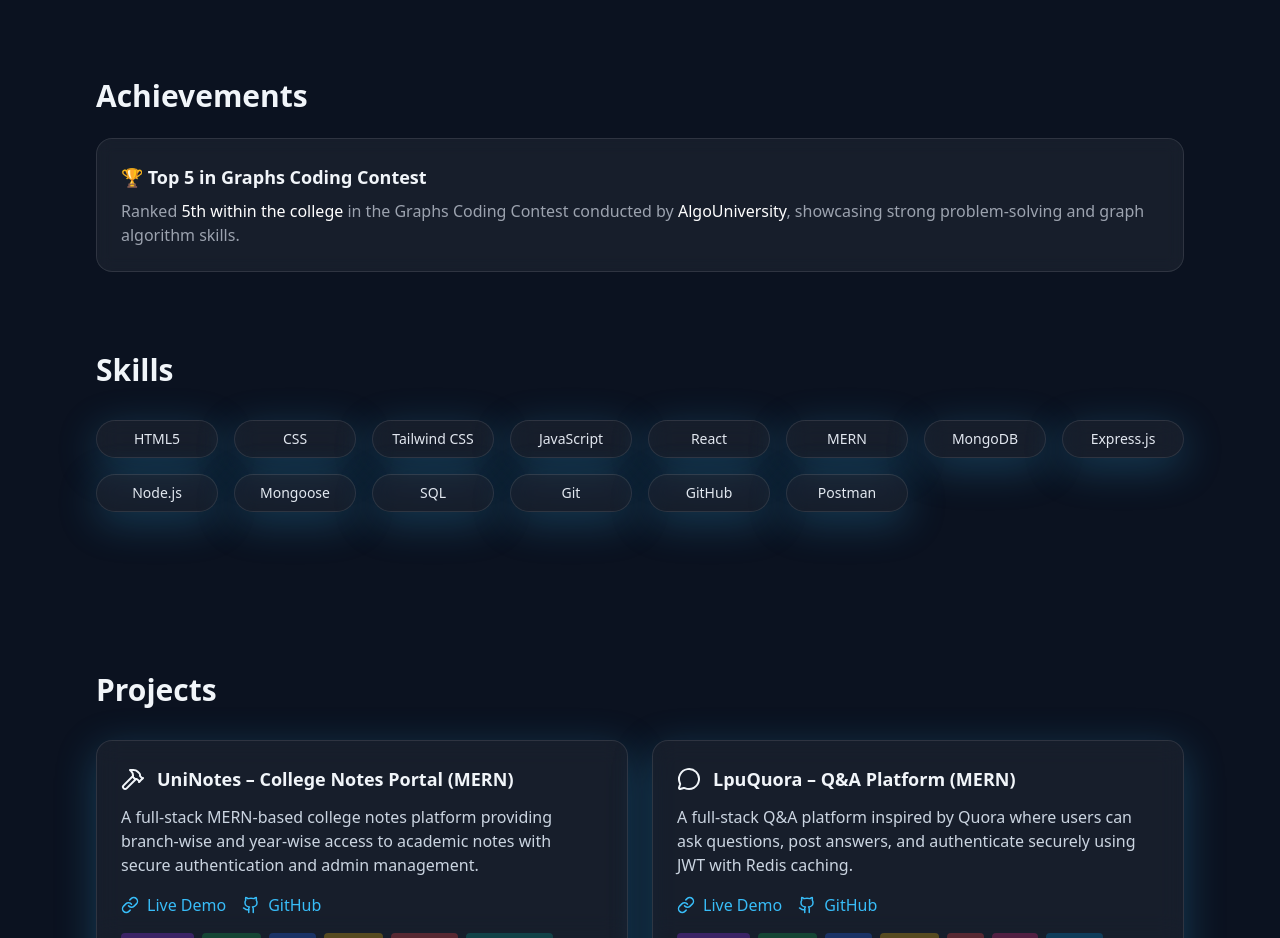
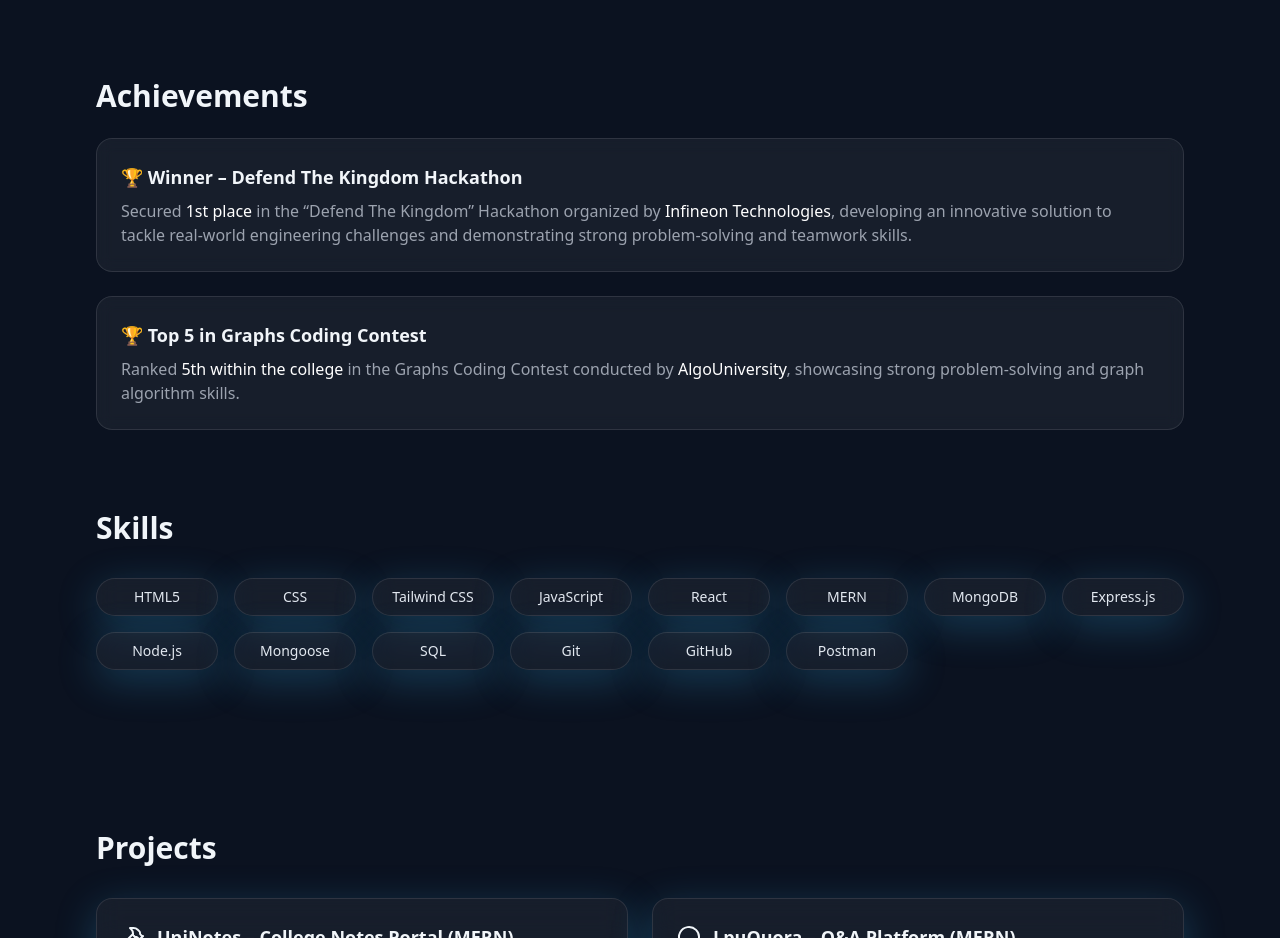
Before and after one commit to bipulsinghaniya/Bipul_Portfolio, a React (Vite) app in the folder bipul-portfolio/: page / in a window 1280 px wide. Shown: the part 1300-2238 px from the top of the page. Built offline with nearby package versions, Linux system fonts and the light colour scheme.

Commit message:
i have added new achievement

```diff
--- a/bipul-portfolio/src/components/Achievements.jsx
+++ b/bipul-portfolio/src/components/Achievements.jsx
@@ -3,6 +3,22 @@ export default function Achievements() {
     <section id="achievements" className="mt-20">
       <h2 className="text-3xl font-bold mb-6">Achievements</h2>
 
+
+      <div className="bg-white/5 border border-white/10 rounded-2xl p-6 backdrop-blur mt-4">
+  <p className="text-lg font-semibold">
+    🏆 Winner – Defend The Kingdom Hackathon
+  </p>
+
+  <p className="text-gray-400 mt-2">
+    Secured <span className="font-medium text-white">1st place</span> in the
+    “Defend The Kingdom” Hackathon organized by
+    <span className="text-white"> Infineon Technologies</span>, developing an
+    innovative solution to tackle real-world engineering challenges and
+    demonstrating strong problem-solving and teamwork skills.
+  </p>
+</div>
+
+      <br></br>
       <div className="bg-white/5 border border-white/10 rounded-2xl p-6 backdrop-blur">
         <p className="text-lg font-semibold">
           🏆 Top 5 in Graphs Coding Contest
@@ -13,6 +29,9 @@ export default function Achievements() {
           showcasing strong problem-solving and graph algorithm skills.
         </p>
       </div>
+
+
+
     </section>
   );
 }
```
